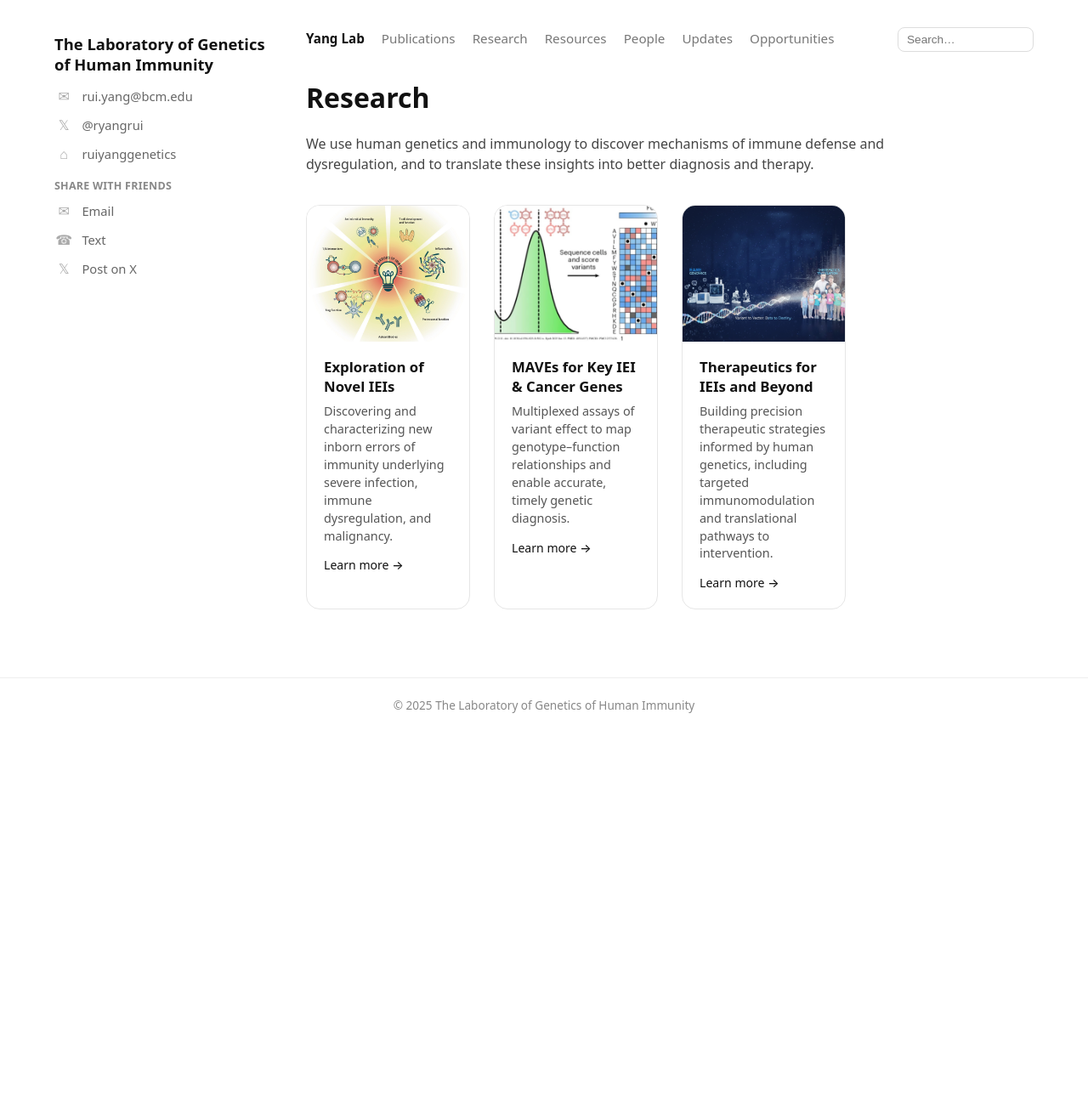
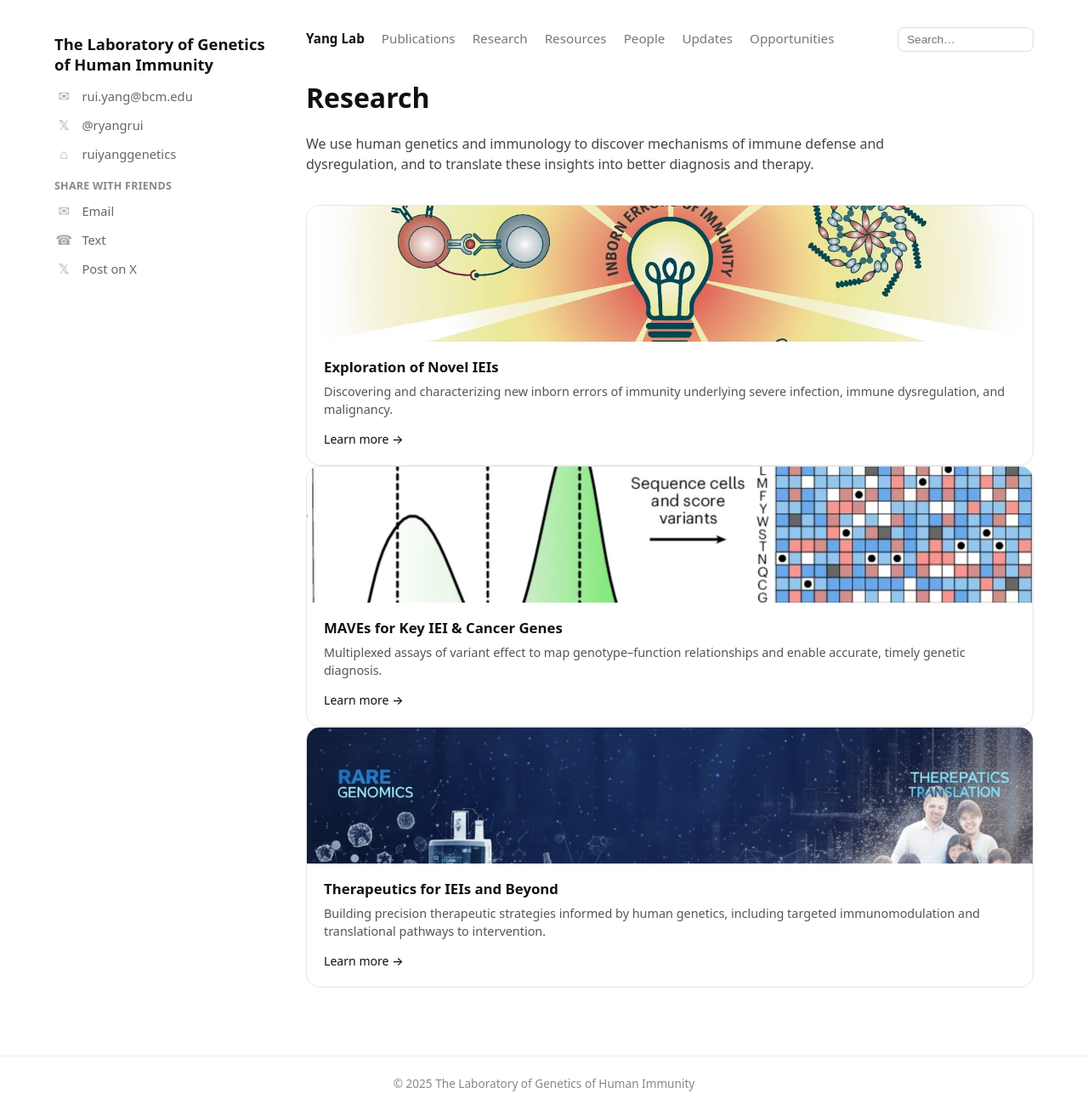
Before and after one commit to ruiyanggenetics/ghilab, a Jekyll site: the page built from research.md, in a window 1280 px wide. Shown: the whole page at 85% size. Built offline with Jekyll 4.4.1, drawn with Linux system fonts in a browser that asks for light colours; before the commit the page ends 900 px from its top, so only the background shows below that.

Commit message:
Update research.md

```diff
--- a/research.md
+++ b/research.md
@@ -11,9 +11,9 @@ We use human genetics and immunology to discover mechanisms of immune defense an
 and to translate these insights into better diagnosis and therapy.
 </p>
 
-<div class="research-grid research-grid-3">
+<div class="research-list">
 
-  <a href="{{ '/research/novel-iei' | relative_url }}" class="research-card">
+  <a href="{{ '/research/novel-iei' | relative_url }}" class="research-card research-card-vertical">
     <img src="{{ '/assets/img/research/novel-iei.jpg' | relative_url }}" alt="Exploration of novel IEIs">
     <div class="research-card-body">
       <h3>Exploration of Novel IEIs</h3>
@@ -25,7 +25,7 @@ and to translate these insights into better diagnosis and therapy.
     </div>
   </a>
 
-  <a href="{{ '/research/maves' | relative_url }}" class="research-card">
+  <a href="{{ '/research/maves' | relative_url }}" class="research-card research-card-vertical">
     <img src="{{ '/assets/img/research/maves.jpg' | relative_url }}" alt="MAVEs for key IEI and cancer genes">
     <div class="research-card-body">
       <h3>MAVEs for Key IEI &amp; Cancer Genes</h3>
@@ -37,7 +37,7 @@ and to translate these insights into better diagnosis and therapy.
     </div>
   </a>
 
-  <a href="{{ '/research/therapeutics' | relative_url }}" class="research-card">
+  <a href="{{ '/research/therapeutics' | relative_url }}" class="research-card research-card-vertical">
     <img src="{{ '/assets/img/research/therapeutics.jpg' | relative_url }}" alt="Therapeutics for IEIs and beyond">
     <div class="research-card-body">
       <h3>Therapeutics for IEIs and Beyond</h3>
```
